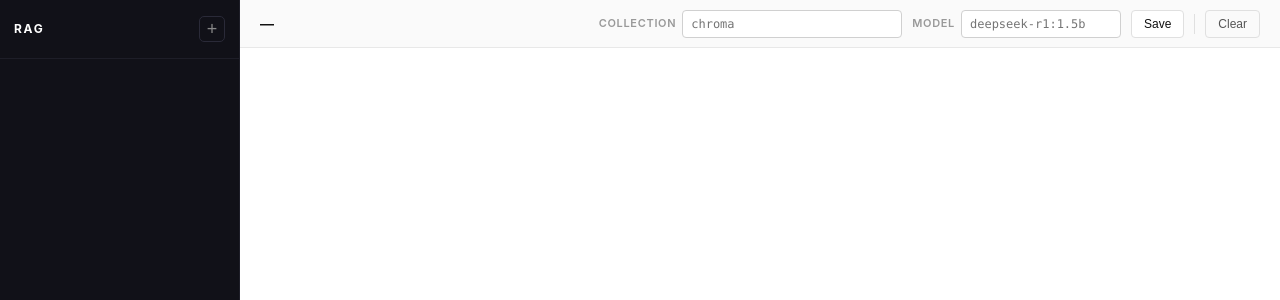
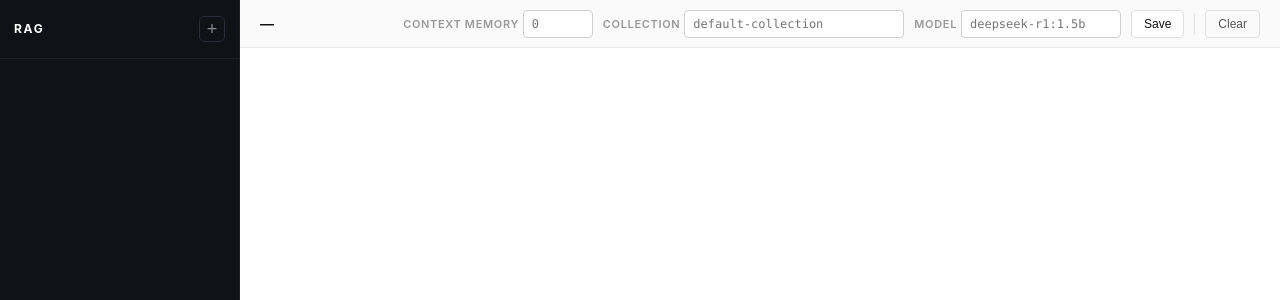
Before and after one commit to VijaySamant4368/LocalRAG, a Flask app: page / in a window 1280 px wide. Shown: the top 300 px of the page. Run offline with Flask 3, Linux system fonts and the light colour scheme; data that the repository does not hold is empty.

Commit message:
Add history memory; Add example file; Make md to HTML in frontend

```diff
--- a/app.py
+++ b/app.py
@@ -15,13 +15,18 @@ from utils import get_embedding_function, load_sessions, save_sessions, resolve_
 
 app = Flask(__name__)
 
-PROMPT_TEMPLATE = """Answer the question based only on the following context:
+PROMPT_TEMPLATE = """
 
-{context}
+    CHAT HISTORY:
+    {history}
 
----
+    Answer the question based only on the following context:
 
-Answer the question based on the above context: {question}
+    {context}
+
+    ---
+
+    Answer the question based on the above context: {question}
 """
 
 @app.route("/")
@@ -39,6 +44,7 @@ def create_session():
     session = {
         "id": str(uuid.uuid4()),
         "name": body.get("name", f"Session {len(sessions) + 1}"),
+        "memory": body.get("memory", "0"),
         "collection": body.get("collection", "default-collection"),
         "model": body.get("model", "deepseek-r1:1.5b"),
         "messages": [],
@@ -54,20 +60,18 @@ def update_session(session_id):
     body = request.get_json(silent=True) or {}
     for s in sessions:
         if s["id"] == session_id:
-            for field in ("name", "collection", "model"):
+            for field in ("memory", "name", "collection", "model"):
                 if field in body:
                     s[field] = body[field]
             save_sessions(sessions)
             return jsonify(s)
     return jsonify({"error": "not found"}), 404
 
-
 @app.route("/api/sessions/<session_id>", methods=["DELETE"])
 def delete_session(session_id):
     sessions = [s for s in load_sessions() if s["id"] != session_id]
     save_sessions(sessions)
     return "", 204
-
 
 @app.route("/api/sessions/<session_id>/clear", methods=["POST"])
 def clear_session(session_id):
@@ -86,7 +90,6 @@ def query():
     query_text = request.form.get("query")
     info_content = request.form.get("info_content")
     files = request.files.getlist("files")
-
 
     sessions = load_sessions()
     #short circuits as soon as it finds a match
@@ -131,8 +134,40 @@ def query():
             doc.page_content for doc, _ in results
         )
 
+        memory = int(session.get("memory") or 0)
+        memory_text = None
+        if memory:
+            all_past_messages = session.get("messages")
+            all_roled_messages = [msg for msg in all_past_messages if msg["role"] in ("user", "assistant")]
+            all_valid_messages = []
+            i = len(all_roled_messages) - 1
+            while (i>=0 and len(all_valid_messages) < memory * 2):
+                msg = all_roled_messages[i]
+                prev_msg = all_roled_messages[i - 1]
+                if msg["role"] != "assistant" or prev_msg["role"] != "user":
+                    i-=1
+                else:
+                    #Will reverse the list at last
+                    all_valid_messages.append(msg)
+                    all_valid_messages.append(prev_msg)
+                    i-=2
+            all_valid_messages.reverse()
+
+            memory_text = "\n".join(
+                f"{msg['role']}: {msg['content']}"
+                for msg in all_valid_messages
+            )
+
+        print("============================+=====================")
+        print("memory_text")
+        print(memory_text)
+        print(memory)
+        print(session)
+        print("memory_text")
+        print("============================+=====================")
+
         prompt = ChatPromptTemplate.from_template(PROMPT_TEMPLATE).format(
-            context=context_text, question=query_text
+            context=context_text, question=query_text, history = memory_text
         )
 
         raw_response = Ollama(model=model_name).invoke(prompt)
--- a/static/app.js
+++ b/static/app.js
@@ -264,7 +264,7 @@ function buildEntry(question, answerMsg) {
     //Already answered
     const textEl = document.createElement("div");
     textEl.className = "a-text";
-    textEl.textContent = answerMsg.content;
+    textEl.innerHTML = marked.parse(answerMsg.content);
     body.appendChild(textEl);
 
     const validSources = (answerMsg.sources || []).filter(Boolean);
@@ -328,11 +328,13 @@ async function renameSession(id) {
 async function saveConfig() {
   const session = getActiveSession();
   if (!session) return;
+  const memory = document.getElementById("memoryInput").value.trim();
+  alert(memory)
   const collection = document.getElementById("collectionInput").value.trim();
   const model = document.getElementById("modelInput").value.trim();
   const updated = await api(`/sessions/${session.id}`, {
     method: "PATCH",
-    body: JSON.stringify({ collection, model }),
+    body: JSON.stringify({ memory, collection, model }),
   });
   Object.assign(session, updated);
 }
--- a/static/style.css
+++ b/static/style.css
@@ -210,6 +210,43 @@ body {
 .field-input:focus { border-color: #aaa; }
 .mono { font-family: "SF Mono", "Fira Code", "Cascadia Code", Consolas, monospace; }
 
+.small-field-input {
+  width: 70px;
+}
+
+.tooltip {
+  position: relative;
+  display: inline-block;
+}
+
+.tooltip-text {
+
+  width: 220px;
+
+  visibility: hidden;
+  opacity: 0;
+
+  background: #222;
+  color: #fff;
+  padding: 6px 8px;
+  border-radius: 6px;
+  font-size: 12px;
+  /* white-space: nowrap; */
+
+  position: absolute;
+  top: 110%;
+  left: 50%;
+  transform: translateX(-50%);
+
+  transition: opacity 0.15s ease;
+  z-index: 10;
+}
+
+.tooltip:hover .tooltip-text {
+  visibility: visible;
+  opacity: 1;
+}
+
 .btn-save {
   height: 28px;
   padding: 0 12px;
--- a/templates/index.html
+++ b/templates/index.html
@@ -5,10 +5,10 @@
   <meta name="viewport" content="width=device-width, initial-scale=1.0" />
   <title>RAG</title>
   <link rel="stylesheet" href="/static/style.css" />
+  <script src="https://cdn.jsdelivr.net/npm/marked/marked.min.js"></script>
 </head>
 <body>
   <div class="layout">
-
     <!-- Sidebar -->
     <aside class="sidebar">
       <div class="sidebar-top">
@@ -24,14 +24,22 @@
       <header class="topbar">
         <span class="session-title" id="sessionTitle">—</span>
         <div class="topbar-right">
-          <div class="field-group">
+          <div class="field-group tooltip">
+            <label class="field-label">context memory</label>
+            <input type="number" min = "-1" size="1" class="field-input small-field-input mono" id="memoryInput" placeholder="0" />
+            <span class="tooltip-text">How many of the last conversations to give to the AI for context. Set value as -1 for all the previous messages in this session. Important: Having more context may take more time to generate responses.</span>
+          </div>
+          <div class="field-group tooltip">
             <label class="field-label">collection</label>
-            <input class="field-input mono" id="collectionInput" placeholder="chroma" />
+            <input class="field-input mono" id="collectionInput" placeholder="default-collection" />
+            <span class="tooltip-text">Collection name for the vector DB. Consider it as a folder with different folders having different subjects. You have to give the name for a new folder to create or, if already existing, use.</span>
           </div>
-          <div class="field-group">
+          <div class="field-group tooltip">
             <label class="field-label">Model</label>
             <input class="field-input mono" id="modelInput" placeholder="deepseek-r1:1.5b" style="width:160px" />
+            <span class="tooltip-text">The LLM model to answer based on the retrived context. The default model (deepseek-r1:1.5b) is sufficient for the task, however, if you want to use another open source model, you would have to download it. Refer to README.md on how to download models. </span>
           </div>
+
           <button class="btn-save" id="saveConfigBtn">Save</button>
           <div class="divider"></div>
           <button class="btn-ghost" id="clearBtn">Clear</button>
@@ -44,7 +52,6 @@
         </div>
       </div>
 
-      <!-- Input -->
       <div class="input-bar">
         <button class="btn-ask" id="fileBtn" type="file">
           <input type="file" id="fileInput" multiple style="display: none;" />
```
Also changed, not shown: 1 other file.
